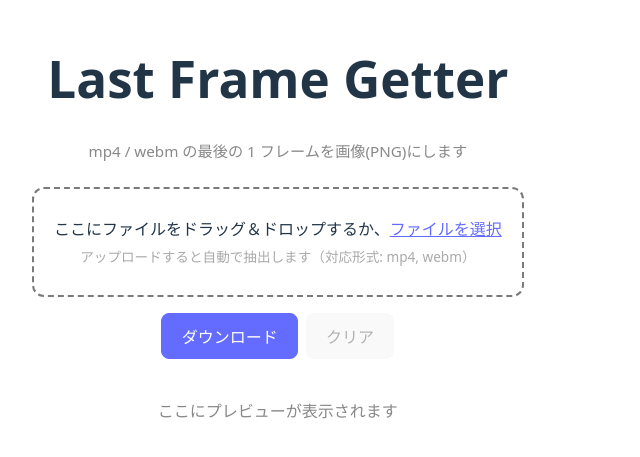
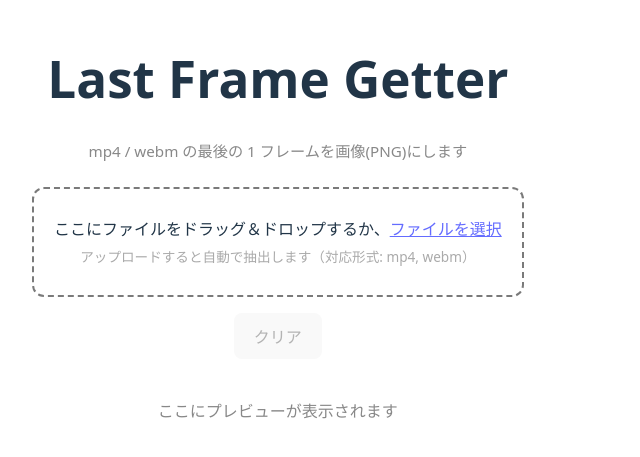
Before and after one commit to ozekimasaki/lastframe_getter, a React (Vite) app: page / in a window 1280 px wide. Shown: the part 157-614 px from the top of the page, without its empty margins (0-640 px from the left). Built offline with nearby package versions, Linux system fonts and the light colour scheme.

Commit message:
refactor(component): 画像ロード完了後のみダウンロードボタンを表示

```diff
--- a/src/App.tsx
+++ b/src/App.tsx
@@ -7,6 +7,7 @@ function App() {
 	const [error, setError] = useState<string | null>(null)
 	const [isProcessing, setIsProcessing] = useState(false)
 	const [isDragging, setIsDragging] = useState(false)
+	const [isImageLoaded, setIsImageLoaded] = useState(false)
 	const fileInputRef = useRef<HTMLInputElement | null>(null)
 	const videoRef = useRef<HTMLVideoElement | null>(null)
 	const lastProcessedKeyRef = useRef<string | null>(null)
@@ -14,6 +15,7 @@ function App() {
 	const handleFileChange = useCallback((e: React.ChangeEvent<HTMLInputElement>) => {
 		setError(null)
 		setImageUrl(null)
+		setIsImageLoaded(false)
 		const file = e.target.files?.[0] ?? null
 		setVideoFile(file)
 	}, [])
@@ -23,6 +25,7 @@ function App() {
 		setIsDragging(false)
 		setError(null)
 		setImageUrl(null)
+		setIsImageLoaded(false)
 		const file = e.dataTransfer.files?.[0]
 		if (file && /video\/(mp4|webm)/.test(file.type)) {
 			setVideoFile(file)
@@ -111,6 +114,7 @@ function App() {
 		setError(null)
 		setIsProcessing(true)
 		setImageUrl(null)
+		setIsImageLoaded(false)
 		try {
 			const blob = await extractLastFrame(videoFile)
 			const previewUrl = URL.createObjectURL(blob)
@@ -123,7 +127,6 @@ function App() {
 		}
 	}, [videoFile])
 
-	// ダウンロード処理（コントロール行のボタンから実行）
 	const handleDownload = useCallback(() => {
 		if (!imageUrl) return
 		const a = document.createElement('a')
@@ -134,7 +137,6 @@ function App() {
 		a.remove()
 	}, [imageUrl, videoFile])
 
-	// アップロード/ドロップ時に自動抽出
 	useEffect(() => {
 		if (!videoFile) {
 			lastProcessedKeyRef.current = null
@@ -150,6 +152,7 @@ function App() {
 		setVideoFile(null)
 		if (imageUrl) URL.revokeObjectURL(imageUrl)
 		setImageUrl(null)
+		setIsImageLoaded(false)
 		setError(null)
 		if (videoRef.current) {
 			videoRef.current.src = ''
@@ -198,9 +201,11 @@ function App() {
 			</section>
 
 			<div className="controls">
-				<button className="primary" onClick={handleDownload} disabled={!imageUrl}>
-					ダウンロード
-				</button>
+				{isImageLoaded && (
+					<button className="primary" onClick={handleDownload}>
+						ダウンロード
+					</button>
+				)}
 				<button onClick={handleClear} disabled={!videoFile && !imageUrl}>
 					クリア
 				</button>
@@ -215,7 +220,7 @@ function App() {
 			<div className="preview">
 				{imageUrl ? (
 					<div className="preview-card">
-						<img src={imageUrl} alt="last frame preview" />
+						<img src={imageUrl} alt="last frame preview" onLoad={() => setIsImageLoaded(true)} />
 					</div>
 				) : (
 					<p className="placeholder">ここにプレビューが表示されます</p>
```
